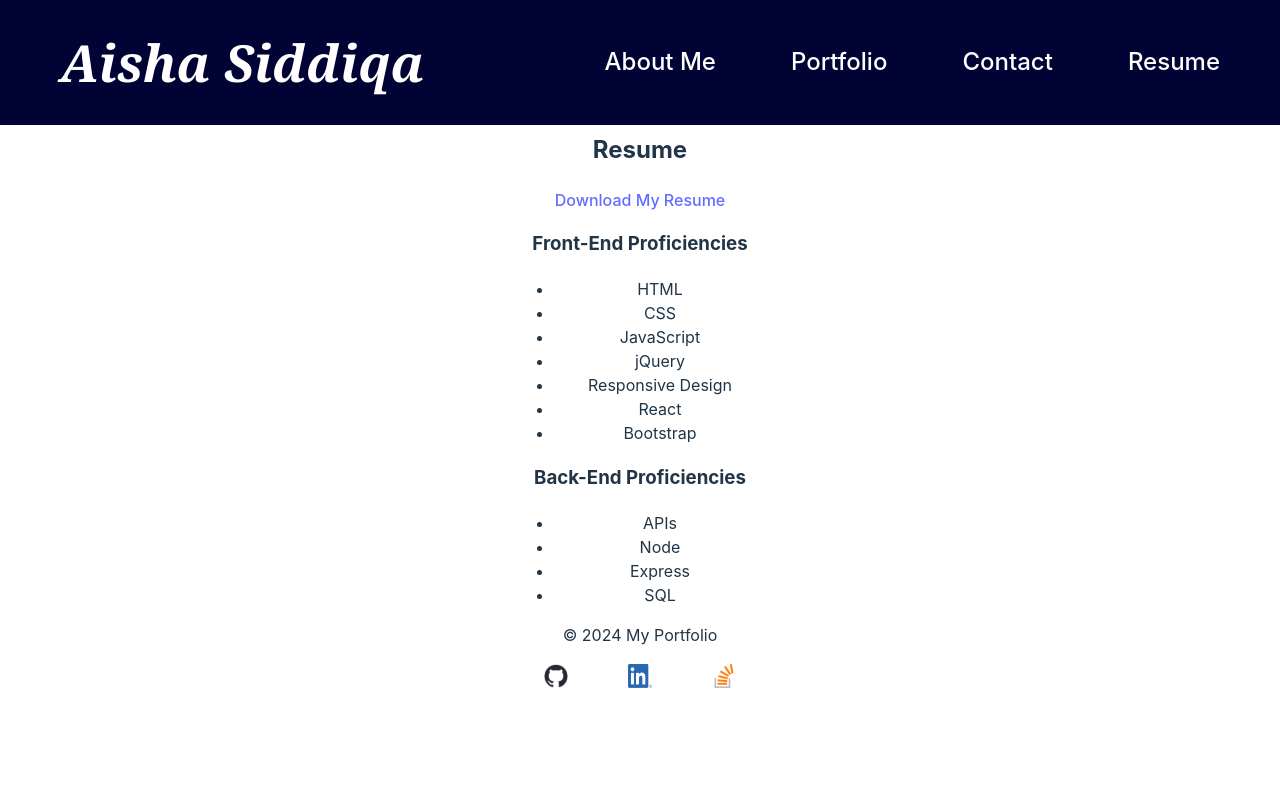
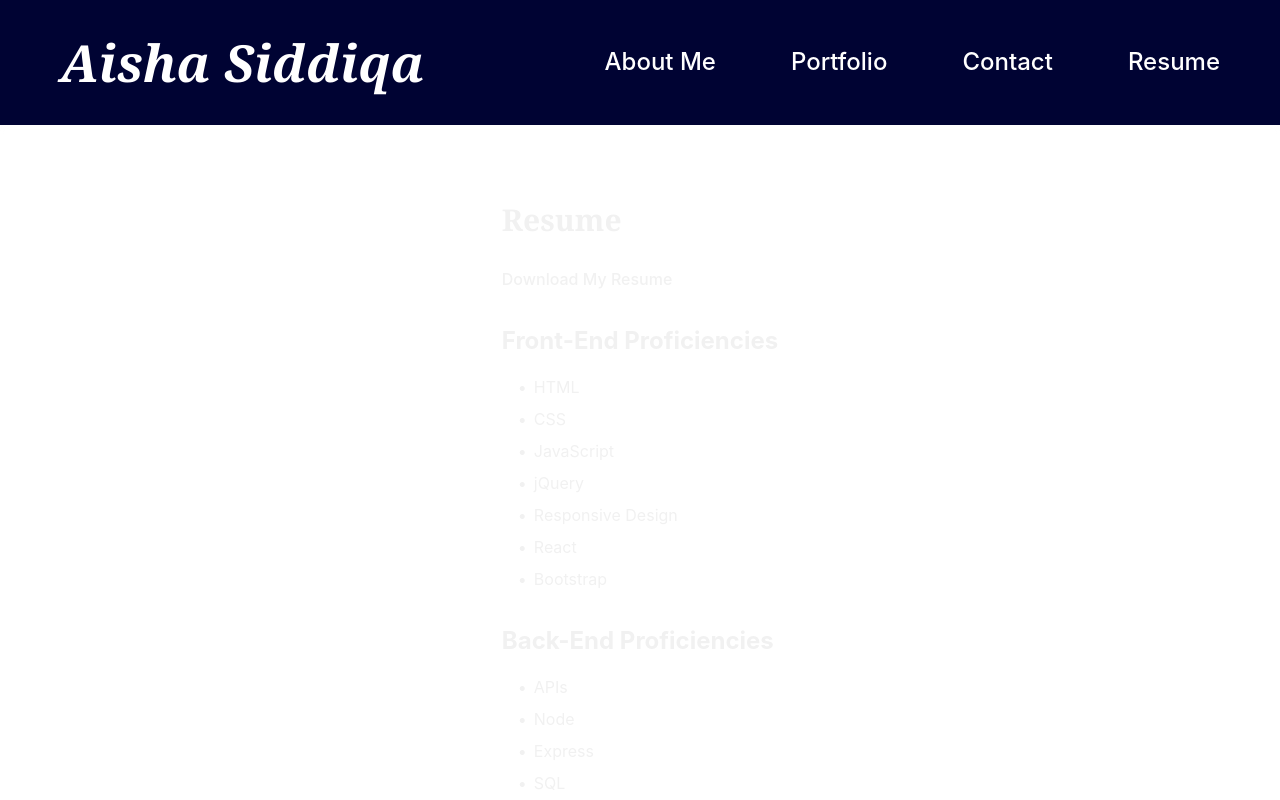
Before and after one commit to ASgithub11/My-Portfolio-React, a React (Vite) app in the folder React Portfolio/: page /resume in a window 1280 px wide. Shown: the top 800 px of the page. Built offline with nearby package versions, Linux system fonts and the light colour scheme.

Commit message:
Style the Resume page

```diff
--- a/React Portfolio/src/pages/Resume.css
+++ b/React Portfolio/src/pages/Resume.css
@@ -0,0 +1,57 @@
+.resume {
+    padding: 1.5rem;
+    padding-top: 60px;
+    margin-top: 5rem;
+    margin-bottom: 3rem;
+    color: #f1f1f1;
+    text-align: left;
+}
+
+.resume h2 {
+    font-family: Georgia, 'Times New Roman', Times, serif;
+    font-size: 30px;
+    top: 8rem;
+}
+
+.resume a {
+    font-size: 1rem;
+    color: #f1f1f1;
+    display: block;
+    margin-bottom: 1.5rem;
+}
+
+.resume h3 {
+    font-size: 1.5rem;
+    margin-top: 2rem;
+    margin-bottom: 0.5rem;
+}
+
+.resume ul {
+    list-style: none;
+    padding-left: 0;
+
+}
+
+.resume ul li {
+    font-size: 1rem;
+    padding-left: 1rem;
+    margin-bottom: 0.5rem;
+    position: relative;
+    text-indent: 1rem;
+}
+
+.resume ul li::before {
+    content: "•";
+    color: #f1f1f1;
+    position: absolute;
+    left: 0rem;
+}
+
+@media (max-width: 768px) {
+    .resume {
+        margin-top: 10rem;
+    }
+    .resume a {
+        padding-top: 0rem;
+    }
+}
```
